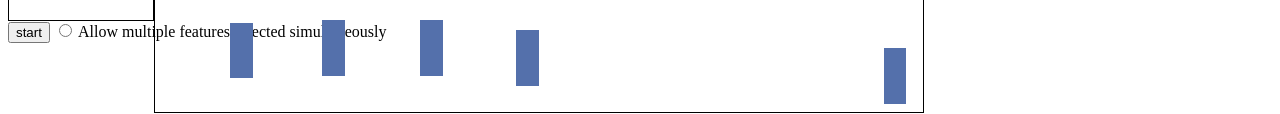
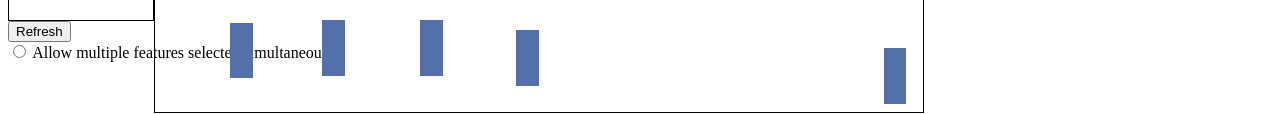
Before and after one commit to weiwei-uvic/weiwei-uvic.github.io, a plain HTML site: page index.html in a window 1280 px wide. Shown: the part 556-670 px from the top of the page. Drawn offline with Linux system fonts and the light colour scheme.

Commit message:
Refresh button
Add the button and corresponding function of refresh

```diff
--- a/index.html
+++ b/index.html
@@ -201,7 +201,7 @@
 
 
 
-<button>start</button>
+<button  onclick="refresh()">Refresh</button><br>
 <input type="radio" id="multiple-feature" data-clicked="false" value = "onefeature"  onclick="toggleRadioOnAndOff(this)">
 <label for="multiple-feature"> Allow multiple features selected simultaneously </label><br>
 
@@ -287,6 +287,7 @@
         }
         setIsMultipleFeature(radioButton.checked);
     }
+    function refresh(){generateStimulus({},{}); }
     getHueInput();
     getLuminanceInput();
     //activate js script
```
